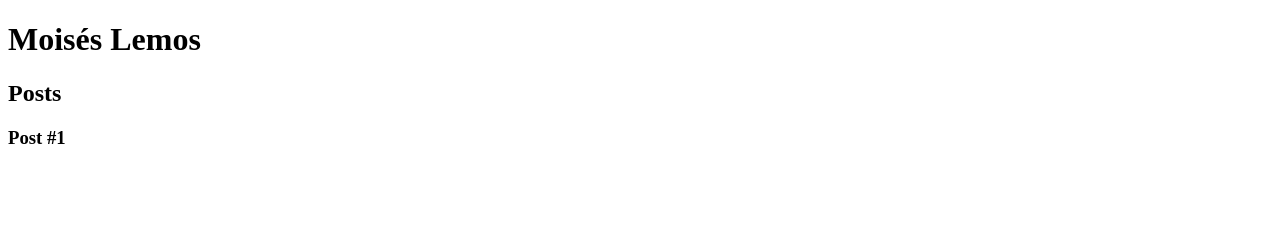
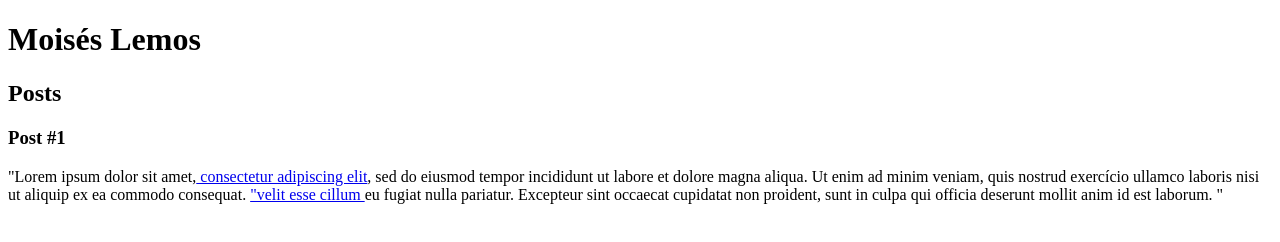
Before and after one commit to moiseslemosz/web-platform-5svqvn, a plain HTML site: page index.html in a window 1280 px wide. Drawn offline with Linux system fonts and the light colour scheme.

Commit message:
1 file modified

```diff
--- a/index.html
+++ b/index.html
@@ -16,6 +16,8 @@
         <header>
           <h3>Post #1</h3>
         </header>
+        <p>
+         "Lorem ipsum dolor sit amet,<a href="https://www.linkedin.com/mwlite/in/mois%C3%A9s-lemos-045384203"target="_blank" > consectetur adipiscing elit</a>, sed do eiusmod tempor incididunt ut labore et dolore magna aliqua. Ut enim ad minim veniam, quis nostrud exercício ullamco laboris nisi ut aliquip ex ea commodo consequat. <a href=mailto:moiseslemos017@gmail.com>"velit esse cillum </a> eu fugiat nulla pariatur. Excepteur sint occaecat cupidatat non proident, sunt in culpa qui officia deserunt mollit anim id est laborum. "
       </article>
     </section>
     <footer></footer>
```
